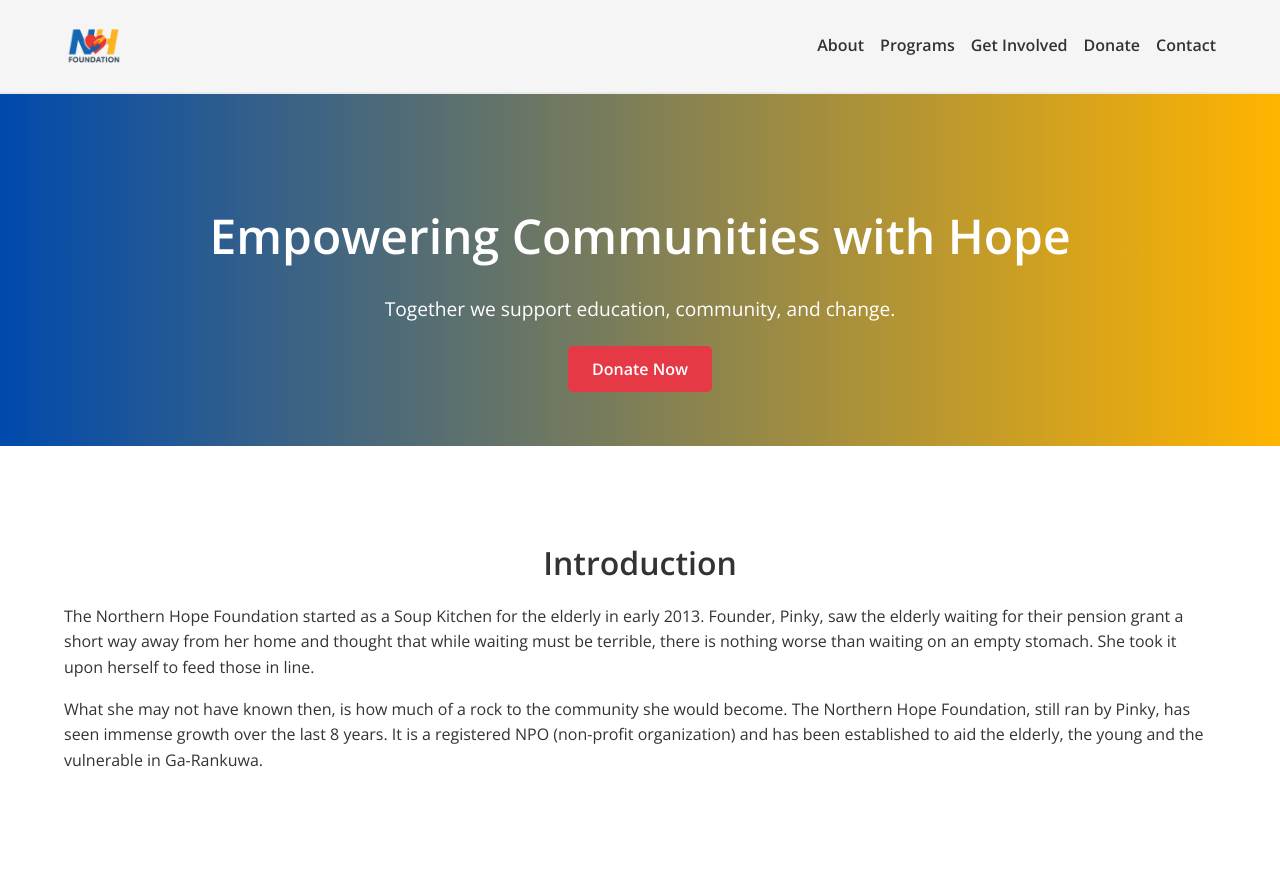
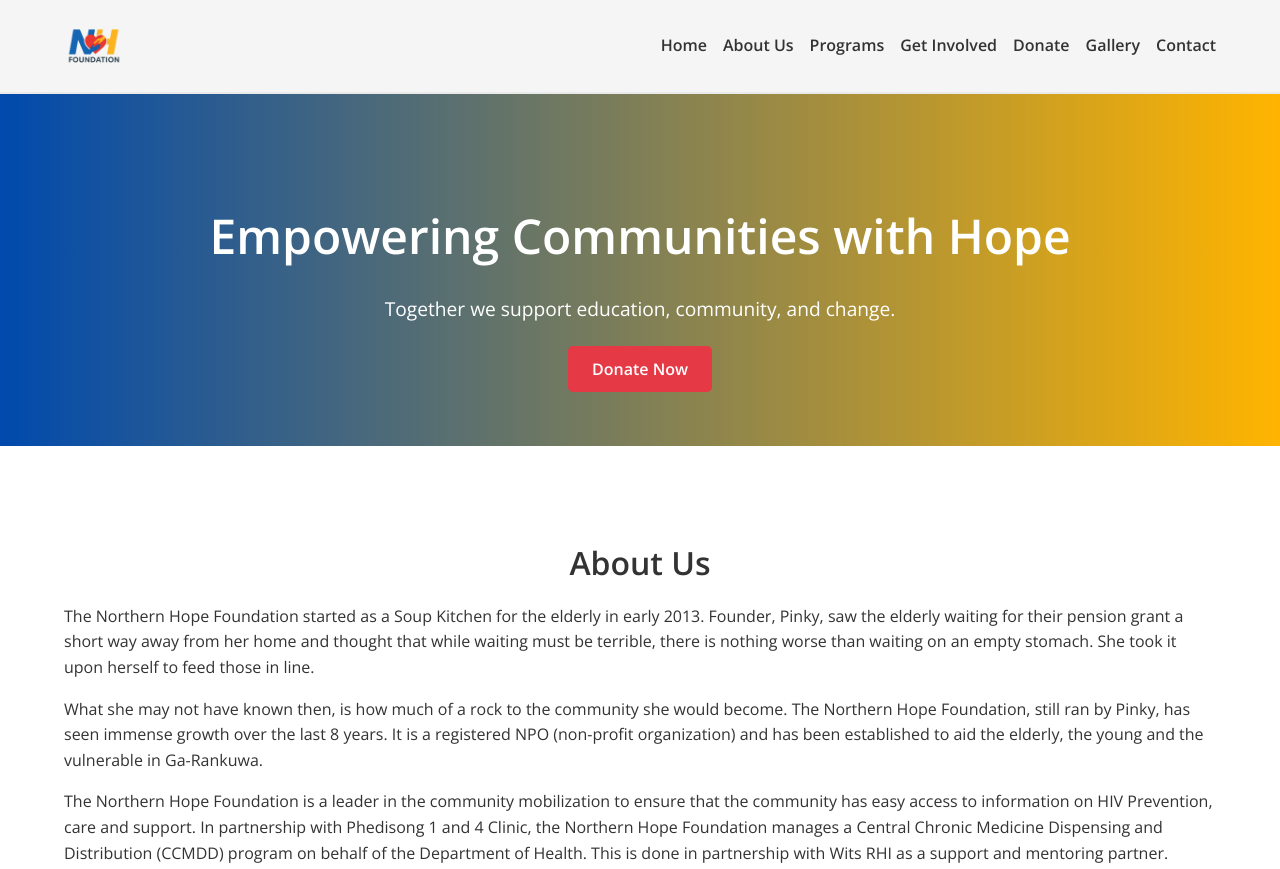
Before and after one commit to Karabolamola/ClientWebsites, a plain HTML site: page NorthernHopeFoundation/homepage.html in a window 1280 px wide. Shown: the top 869 px of the page. Drawn offline with nearby package versions, Linux system fonts and the light colour scheme.

Commit message:
Update homepage.html

```diff
--- a/NorthernHopeFoundation/homepage.html
+++ b/NorthernHopeFoundation/homepage.html
@@ -17,10 +17,12 @@
             <img src="assets/NH_Foundation_logo_transparent_fixed.png" alt="Northern Hope Foundation Logo" class="logo" />
             <nav>
                 <ul class="nav-links">
-                    <li><a href="#about">About</a></li>
+                    <li><a href="#">Home</a></li>
+                    <li><a href="#about">About Us</a></li>
                     <li><a href="#programs">Programs</a></li>
                     <li><a href="#involved">Get Involved</a></li>
                     <li><a href="#donate">Donate</a></li>
+                    <li><a href="#gallery">Gallery</a></li>
                     <li><a href="#contact">Contact</a></li>
                 </ul>
             </nav>
@@ -35,17 +37,11 @@
         </div>
     </section>
 
-    <section id="introduction" class="introduction">
-        <div class="container">
-            <h2>Introduction</h2>
-            <p>The Northern Hope Foundation started as a Soup Kitchen for the elderly in early 2013. Founder, Pinky, saw the elderly waiting for their pension grant a short way away from her home and thought that while waiting must be terrible, there is nothing worse than waiting on an empty stomach. She took it upon herself to feed those in line.</p>
-            <p>What she may not have known then, is how much of a rock to the community she would become. The Northern Hope Foundation, still ran by Pinky, has seen immense growth over the last 8 years. It is a registered NPO (non-profit organization) and has been established to aid the elderly, the young and the vulnerable in Ga-Rankuwa.</p>
-        </div>
-    </section>
-
     <section id="about" class="about">
         <div class="container">
             <h2>About Us</h2>
+            <p>The Northern Hope Foundation started as a Soup Kitchen for the elderly in early 2013. Founder, Pinky, saw the elderly waiting for their pension grant a short way away from her home and thought that while waiting must be terrible, there is nothing worse than waiting on an empty stomach. She took it upon herself to feed those in line.</p>
+            <p>What she may not have known then, is how much of a rock to the community she would become. The Northern Hope Foundation, still ran by Pinky, has seen immense growth over the last 8 years. It is a registered NPO (non-profit organization) and has been established to aid the elderly, the young and the vulnerable in Ga-Rankuwa.</p>
             <p>The Northern Hope Foundation is a leader in the community mobilization to ensure that the community has easy access to information on HIV Prevention, care and support. In partnership with Phedisong 1 and 4 Clinic, the Northern Hope Foundation manages a Central Chronic Medicine Dispensing and Distribution (CCMDD) program on behalf of the Department of Health. This is done in partnership with Wits RHI as a support and mentoring partner.</p>
             <p>In addition, we are partnering with Withs RHI to reach out to communities and disseminate information on new HIV prevention methods, including pre-exposure prophylaxis (PrEP) for adolescent girls and young women and their partners. This programme is pioneered by community leaders like religious, traditional healers and political leaders.</p>
             <h3 class="objectives">Our Objectives</h3>
```
